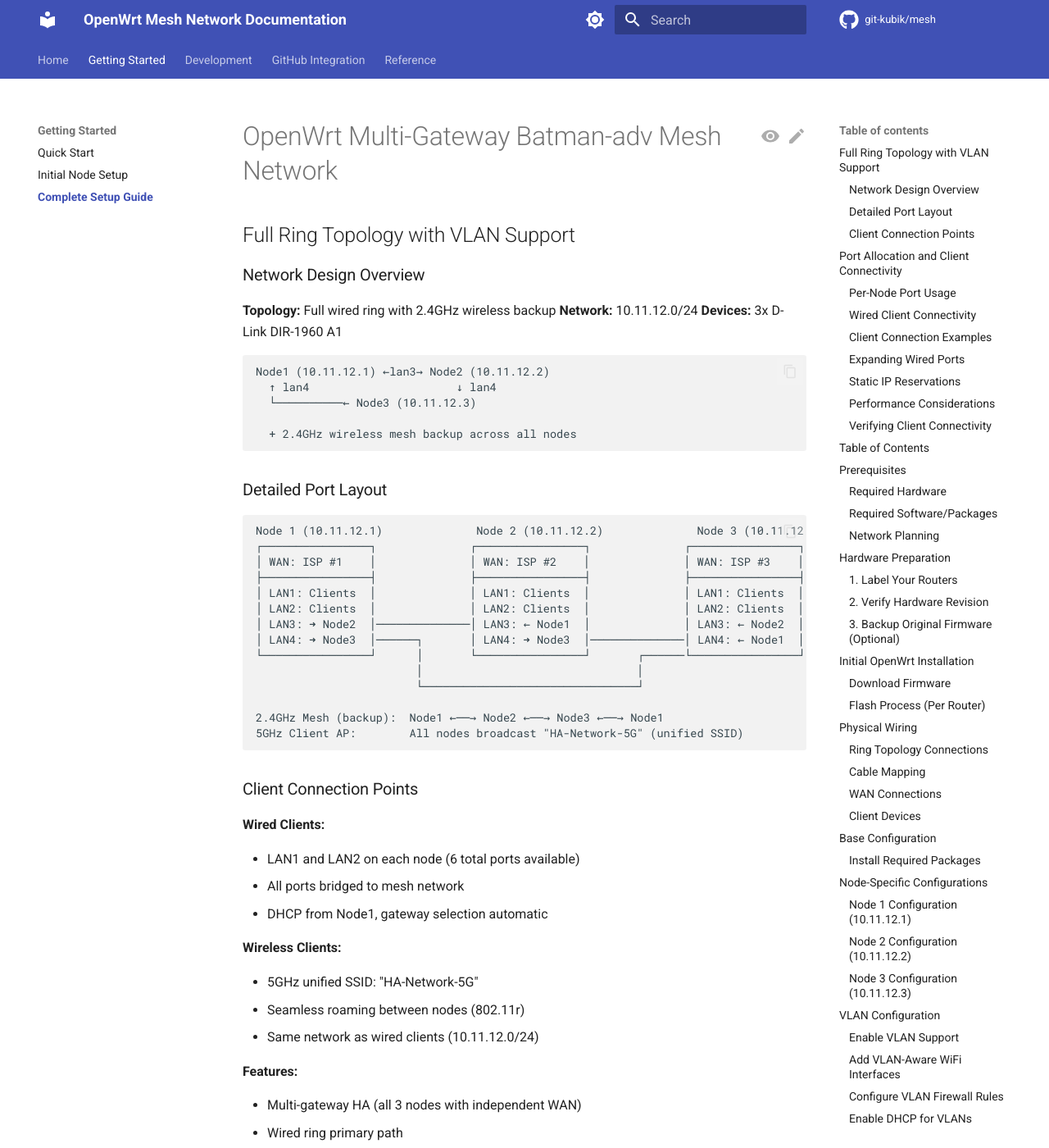
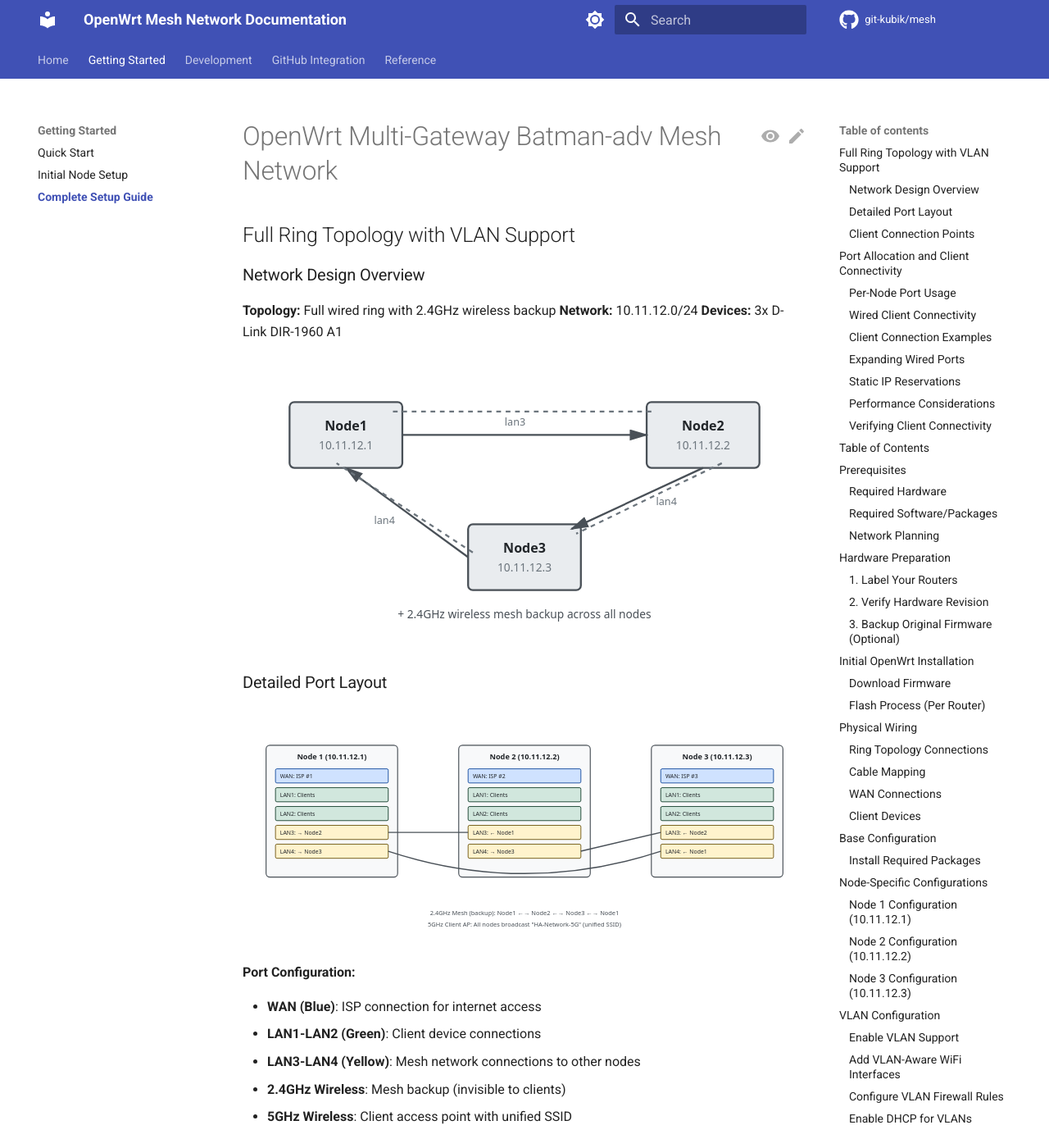
Before and after one commit to git-kubik/mesh, an MkDocs documentation site: the page built from docs/openwrt-batman-mesh-setup.md, in a window 1280 px wide and 1400 px high. Shown: the whole window at 82% size. Built offline with MkDocs 1.6.1 and Material for MkDocs 9.7.7, drawn with Linux system fonts in a browser that asks for light colours; comment, search, counter and statistics services are not loaded; the version menu is left out; some of the changed text lies outside the part shown.

Commit message:
feat: convert mesh network diagrams to accessible SVG
**Converted Diagrams:**

1. **Mesh Topology Overview** (mesh-topology-overview.svg)
   - Ring topology with 3 nodes
   - Shows lan3/lan4 connections
   - Includes wireless mesh backup visualization
   - Simple, clear node layout

2. **Detailed Port Layout** (mesh-port-layout.svg)
   - All three nodes with complete port assignments
   - Color-coded ports: WAN (blue), Clients (green), Mesh (yellow)
   - Physical connection paths shown
   - Includes wireless mesh and client AP notes

3. **Ring Wiring Diagram** (mesh-ring-wiring.svg)
   - Physical wiring topology
   - Bidirectional connection indicators
   - Clear port label placement

**Accessibility Features:**
- WCAG 2.1 AA+ compliant with ARIA labels
- Descriptive titles and descriptions for screen readers
- Responsive viewBox scaling for all devices
- Professional color palette with proper contrast

**Documentation Updates:**
- Replaced ASCII art with SVG references in openwrt-batman-mesh-setup.md
- Added port configuration legend
- Added physical connections summary

All diagrams follow the svg-diagrams skill best practices for
clarity, accessibility, and maintainability.

🤖 Generated with [Claude Code](https://claude.com/claude-code)

Co-Authored-By: Claude <noreply@anthropic.com>

````diff
--- a/docs/openwrt-batman-mesh-setup.md
+++ b/docs/openwrt-batman-mesh-setup.md
@@ -8,32 +8,19 @@
 **Network:** 10.11.12.0/24
 **Devices:** 3x D-Link DIR-1960 A1
 
-```
-Node1 (10.11.12.1) ←lan3→ Node2 (10.11.12.2)
-  ↑ lan4                      ↓ lan4
-  └──────────← Node3 (10.11.12.3)
-
-  + 2.4GHz wireless mesh backup across all nodes
-```
+![Mesh Topology Overview](images/mesh-topology-overview.svg)
 
 ### Detailed Port Layout
 
-```
-Node 1 (10.11.12.1)              Node 2 (10.11.12.2)              Node 3 (10.11.12.3)
-┌────────────────┐              ┌────────────────┐              ┌────────────────┐
-│ WAN: ISP #1    │              │ WAN: ISP #2    │              │ WAN: ISP #3    │
-├────────────────┤              ├────────────────┤              ├────────────────┤
-│ LAN1: Clients  │              │ LAN1: Clients  │              │ LAN1: Clients  │
-│ LAN2: Clients  │              │ LAN2: Clients  │              │ LAN2: Clients  │
-│ LAN3: ➜ Node2  │──────────────│ LAN3: ← Node1  │              │ LAN3: ← Node2  │
-│ LAN4: ➜ Node3  │──────┐       │ LAN4: ➜ Node3  │──────────────│ LAN4: ← Node1  │
-└────────────────┘      │       └────────────────┘       ┌──────└────────────────┘
-                        │                                │
-                        └────────────────────────────────┘
-
-2.4GHz Mesh (backup):  Node1 ←──→ Node2 ←──→ Node3 ←──→ Node1
-5GHz Client AP:        All nodes broadcast "HA-Network-5G" (unified SSID)
-```
+![Mesh Network Port Layout](images/mesh-port-layout.svg)
+
+**Port Configuration:**
+
+- **WAN (Blue)**: ISP connection for internet access
+- **LAN1-LAN2 (Green)**: Client device connections
+- **LAN3-LAN4 (Yellow)**: Mesh network connections to other nodes
+- **2.4GHz Wireless**: Mesh backup (invisible to clients)
+- **5GHz Wireless**: Client access point with unified SSID
 
 ### Client Connection Points
 
@@ -393,12 +380,13 @@ Download:
 
 ### Ring Topology Connections
 
-```
-Node1 lan3 ←──────→ Node2 lan3
-  ↑ lan4                ↓ lan4
-  └──────← Node3 lan4   │
-           Node3 lan3 ←─┘
-```
+![Mesh Ring Topology Wiring](images/mesh-ring-wiring.svg)
+
+**Physical Connections:**
+
+- Node1 lan3 ↔ Node2 lan3
+- Node2 lan4 → Node3 lan3
+- Node3 lan4 → Node1 lan4
 
 ### Cable Mapping
 
````
Also changed, not shown: docs/images/mesh-port-layout.svg (added), docs/images/mesh-ring-wiring.svg (added), docs/images/mesh-topology-overview.svg (added).
